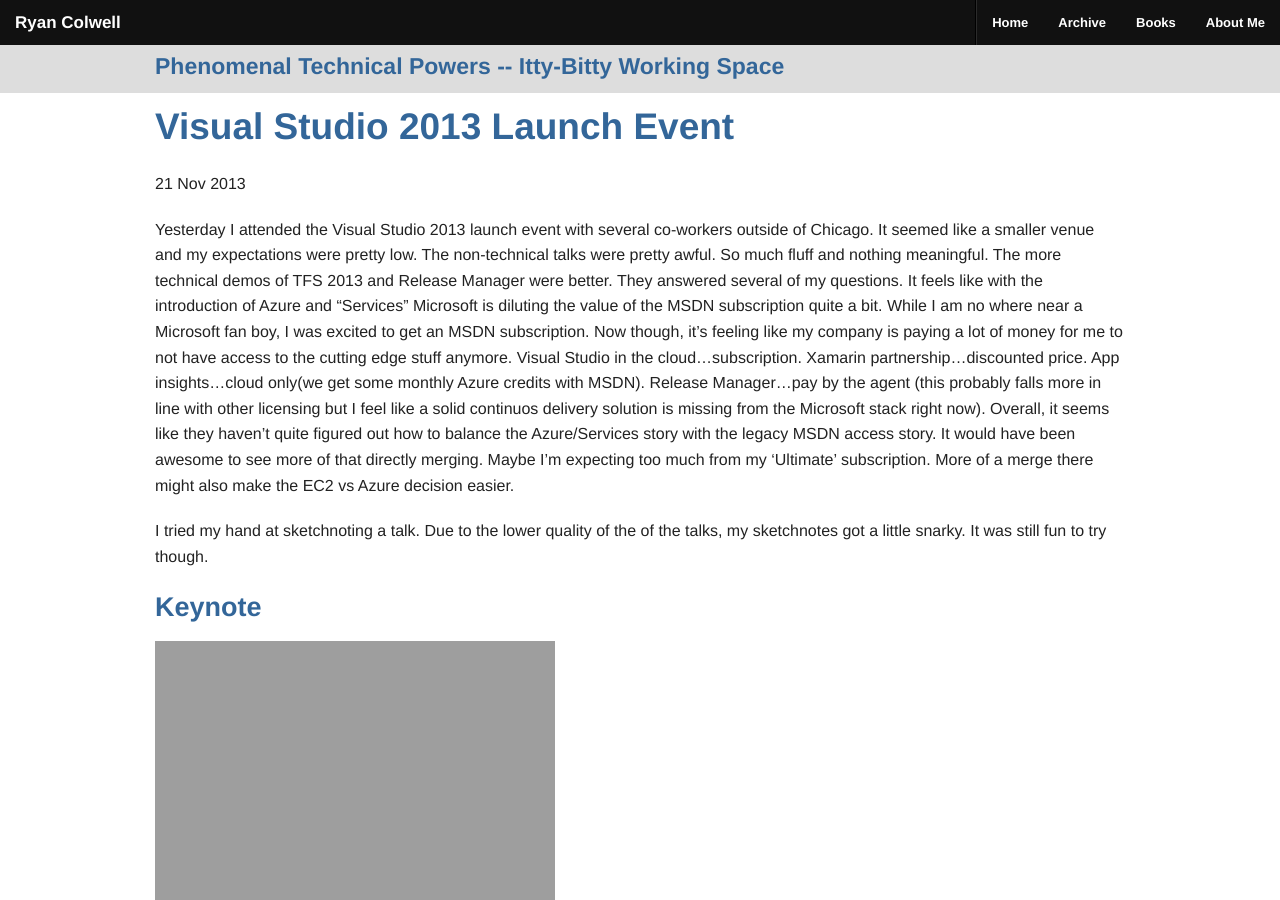
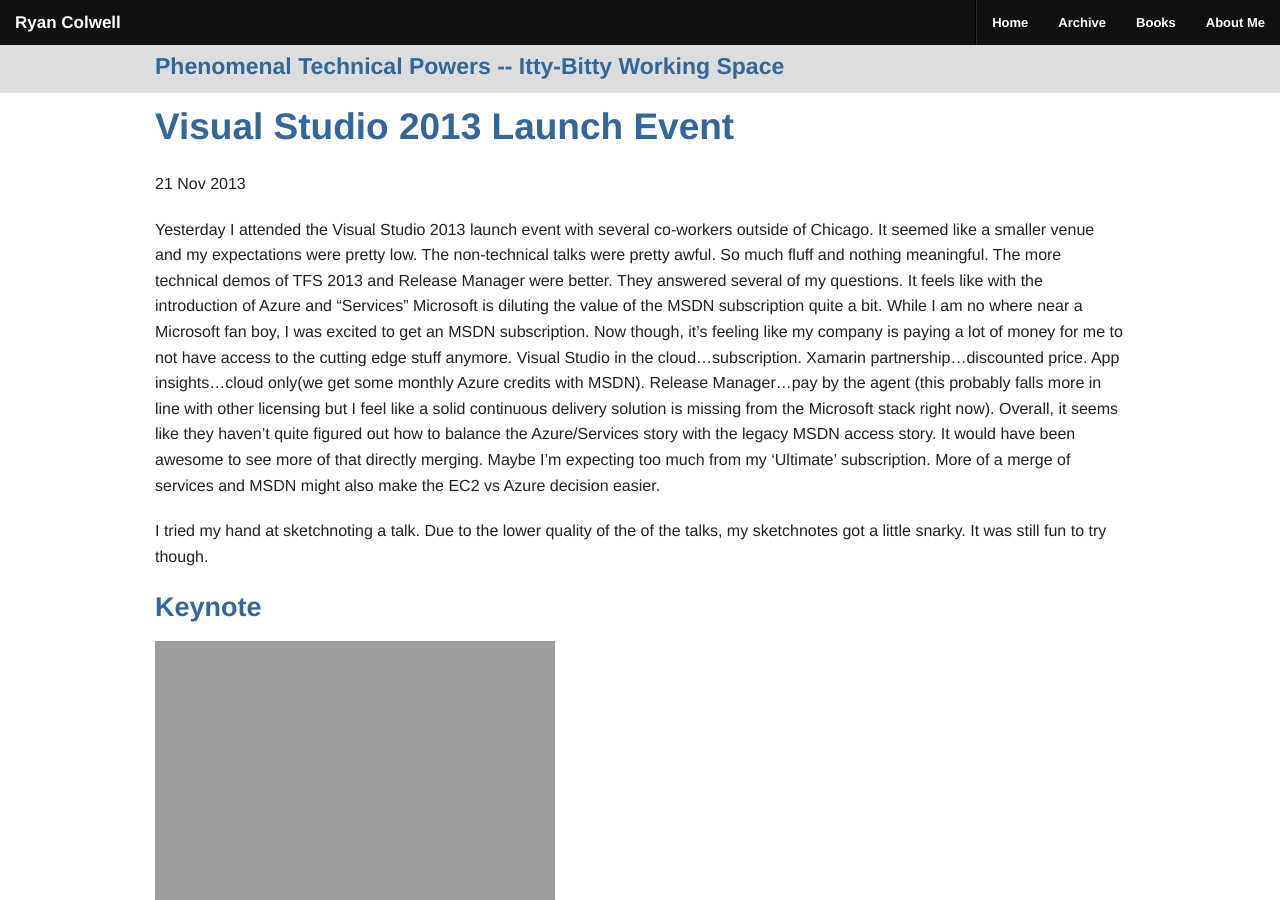
Before and after one commit to ryanco/ryanco.github.io, a Jekyll site: the page built from _posts/2013-11-21-visual-studio-2013-launch-event.md, in a window 1280 px wide and 900 px high. Built offline with Jekyll 4.4.1, drawn with Linux system fonts in a browser that asks for light colours; nearby versions of some CDN libraries; Markdown is read by kramdown in place of the engine named in the settings.

Commit message:
Spelling fix.

```diff
--- a/_posts/2013-11-21-visual-studio-2013-launch-event.md
+++ b/_posts/2013-11-21-visual-studio-2013-launch-event.md
@@ -4,7 +4,7 @@
 date: 2013-11-21
 ---
 
-Yesterday I attended the Visual Studio 2013 launch event with several co-workers outside of Chicago. It seemed like a smaller venue and my expectations were pretty low. The non-technical talks were pretty awful. So much fluff and nothing meaningful. The more technical demos of TFS 2013 and Release Manager were better. They answered several of my questions. It feels like with the introduction of Azure and "Services" Microsoft is diluting the value of the MSDN subscription quite a bit. While I am no where near a Microsoft fan boy, I was excited to get an MSDN subscription. Now though, it's feeling like my company is paying a lot of money for me to not have access to the cutting edge stuff anymore. Visual Studio in the cloud...subscription. Xamarin partnership...discounted price. App insights...cloud only(we get some monthly Azure credits with MSDN). Release Manager...pay by the agent (this probably falls more in line with other licensing but I feel like a solid continuos delivery solution is missing from the Microsoft stack right now). Overall, it seems like they haven't quite figured out how to balance the Azure/Services story with the legacy MSDN access story. It would have been awesome to see more of that directly merging. Maybe I'm expecting too much from my 'Ultimate' subscription. More of a merge there might also make the EC2 vs Azure decision easier.
+Yesterday I attended the Visual Studio 2013 launch event with several co-workers outside of Chicago. It seemed like a smaller venue and my expectations were pretty low. The non-technical talks were pretty awful. So much fluff and nothing meaningful. The more technical demos of TFS 2013 and Release Manager were better. They answered several of my questions. It feels like with the introduction of Azure and "Services" Microsoft is diluting the value of the MSDN subscription quite a bit. While I am no where near a Microsoft fan boy, I was excited to get an MSDN subscription. Now though, it's feeling like my company is paying a lot of money for me to not have access to the cutting edge stuff anymore. Visual Studio in the cloud...subscription. Xamarin partnership...discounted price. App insights...cloud only(we get some monthly Azure credits with MSDN). Release Manager...pay by the agent (this probably falls more in line with other licensing but I feel like a solid continuous delivery solution is missing from the Microsoft stack right now). Overall, it seems like they haven't quite figured out how to balance the Azure/Services story with the legacy MSDN access story. It would have been awesome to see more of that directly merging. Maybe I'm expecting too much from my 'Ultimate' subscription. More of a merge of services and MSDN might also make the EC2 vs Azure decision easier.
 
 I tried my hand at sketchnoting a talk. Due to the lower quality of the of the talks, my sketchnotes got a little snarky. It was still fun to try though.
 
```
